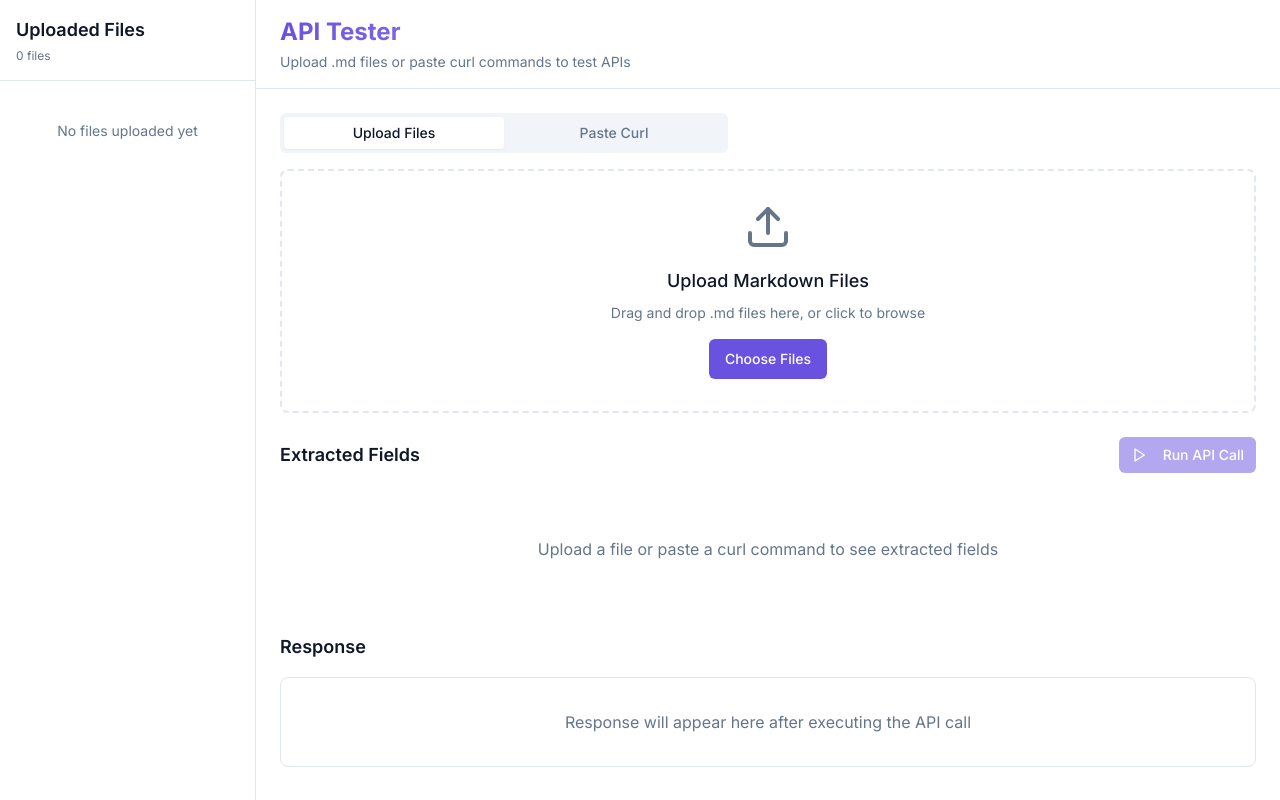
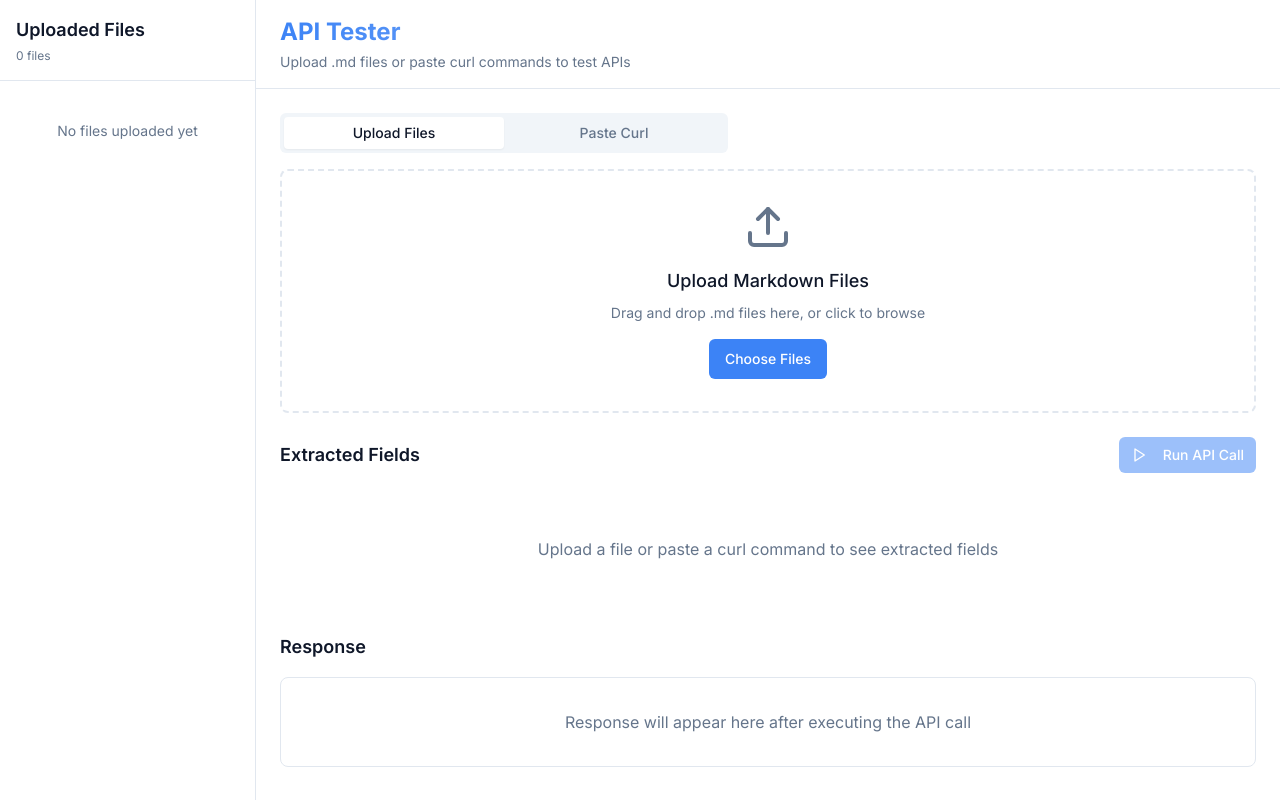
Before and after one commit to Varshini2000-v/curl-md-mapper, a React (Vite) app: page / in a window 1280 px wide. Built offline with nearby package versions, Linux system fonts and the light colour scheme; the HTML template or start-up script is replaced by a standard one.

Commit message:
Change purple to blue

```diff
--- a/src/index.css
+++ b/src/index.css
@@ -18,7 +18,7 @@ All colors MUST be HSL.
     --popover: 0 0% 100%;
     --popover-foreground: 222 47% 11%;
 
-    --primary: 250 70% 60%;
+    --primary: 217 91% 60%;
     --primary-foreground: 0 0% 100%;
 
     --secondary: 210 40% 96%;
@@ -38,24 +38,24 @@ All colors MUST be HSL.
 
     --border: 214 32% 91%;
     --input: 214 32% 91%;
-    --ring: 250 70% 60%;
+    --ring: 217 91% 60%;
 
     --radius: 0.5rem;
 
     --sidebar-background: 0 0% 98%;
     --sidebar-foreground: 222 47% 11%;
-    --sidebar-primary: 250 70% 60%;
+    --sidebar-primary: 217 91% 60%;
     --sidebar-primary-foreground: 0 0% 100%;
     --sidebar-accent: 210 40% 96%;
     --sidebar-accent-foreground: 222 47% 11%;
     --sidebar-border: 214 32% 91%;
-    --sidebar-ring: 250 70% 60%;
+    --sidebar-ring: 217 91% 60%;
 
     /* Code highlighting */
     --code-bg: 210 40% 98%;
     --code-string: 142 76% 36%;
     --code-number: 38 92% 40%;
-    --code-keyword: 250 70% 50%;
+    --code-keyword: 217 91% 50%;
     --code-comment: 215 16% 57%;
   }
 }
```
